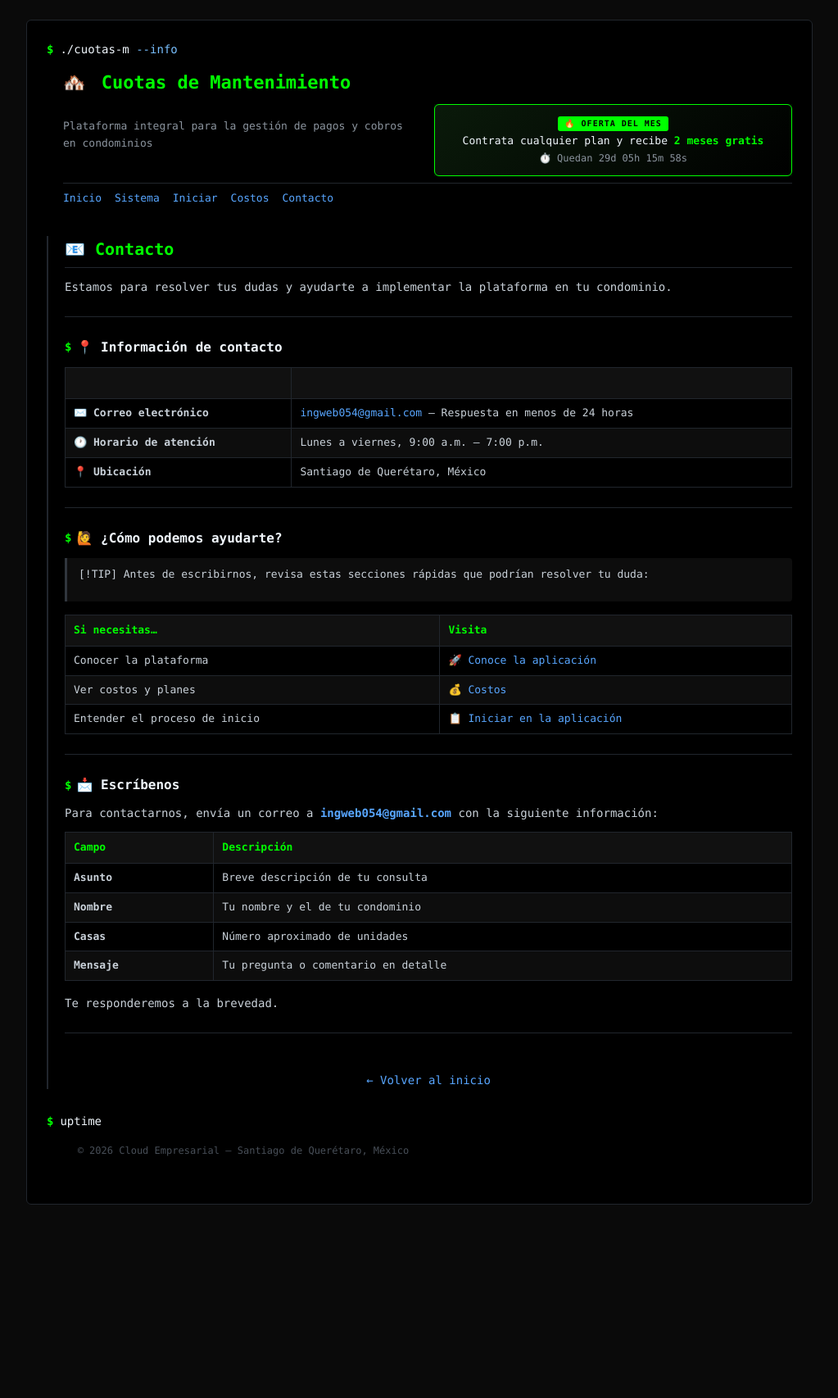
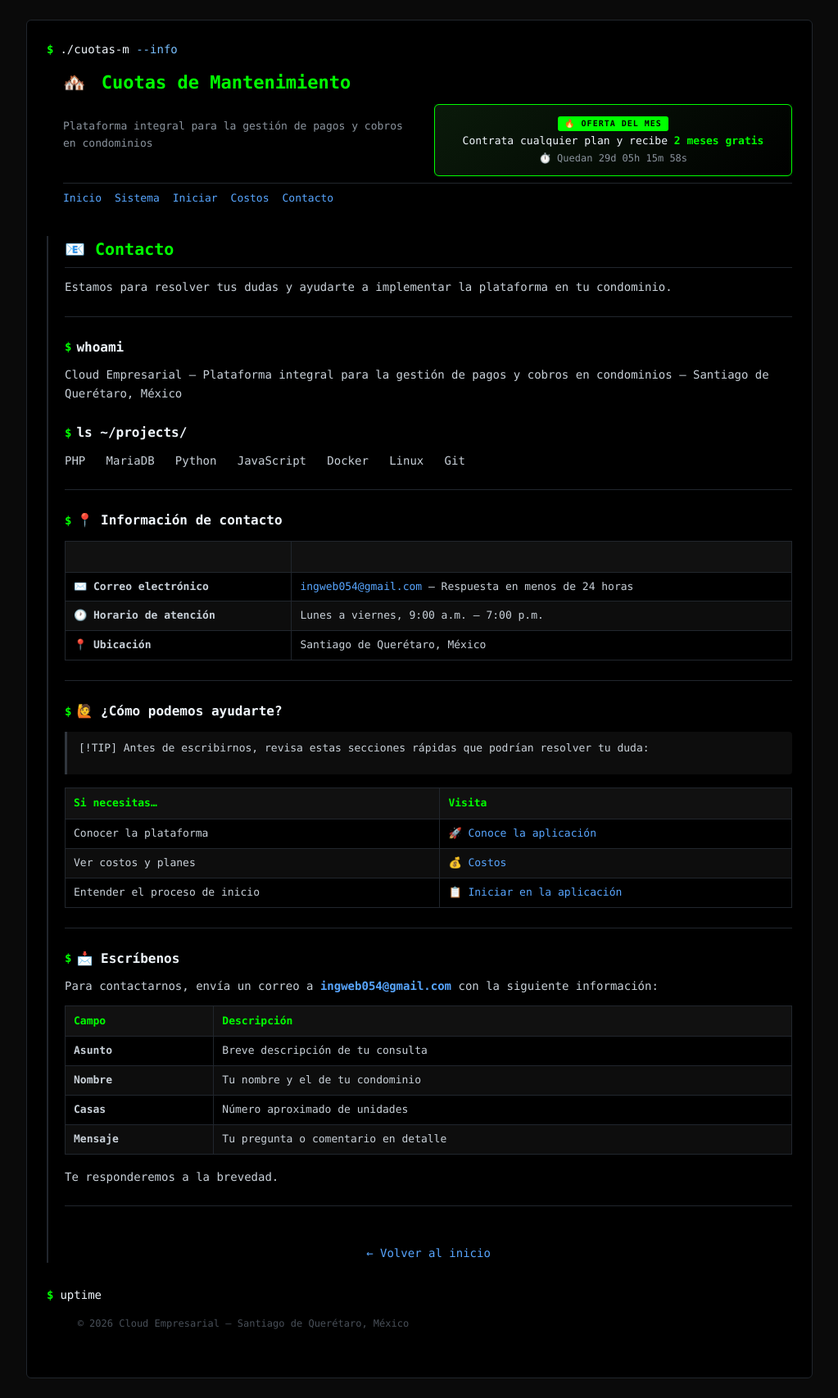
Before and after one commit to vvaldelamar/CuotasM, a Jekyll site: the page built from pages/contacto.md, in a window 1280 px wide. Shown: the whole page at 82% size, without its empty margins (128-1151 px from the left). Built offline with Jekyll 4.4.1, drawn with Linux system fonts in a browser that asks for light colours; our own code applies the rules of GitHub Pages for plain Markdown files; before the commit the page ends 1494 px from its top, so only the background shows below that.

```diff
--- a/pages/contacto.md
+++ b/pages/contacto.md
@@ -1,6 +1,16 @@
 # 📧 Contacto
 
 Estamos para resolver tus dudas y ayudarte a implementar la plataforma en tu condominio.
+
+---
+
+## whoami
+
+Cloud Empresarial — Plataforma integral para la gestión de pagos y cobros en condominios — Santiago de Querétaro, México
+
+## ls ~/projects/
+
+PHP &nbsp; MariaDB &nbsp; Python &nbsp; JavaScript &nbsp; Docker &nbsp; Linux &nbsp; Git
 
 ---
 
```
